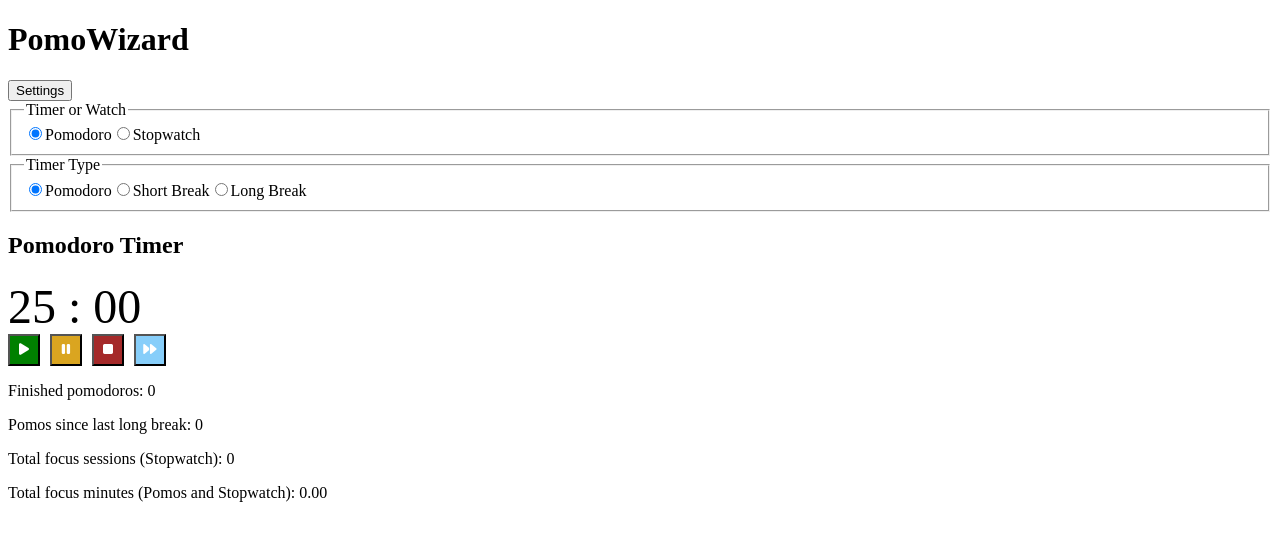
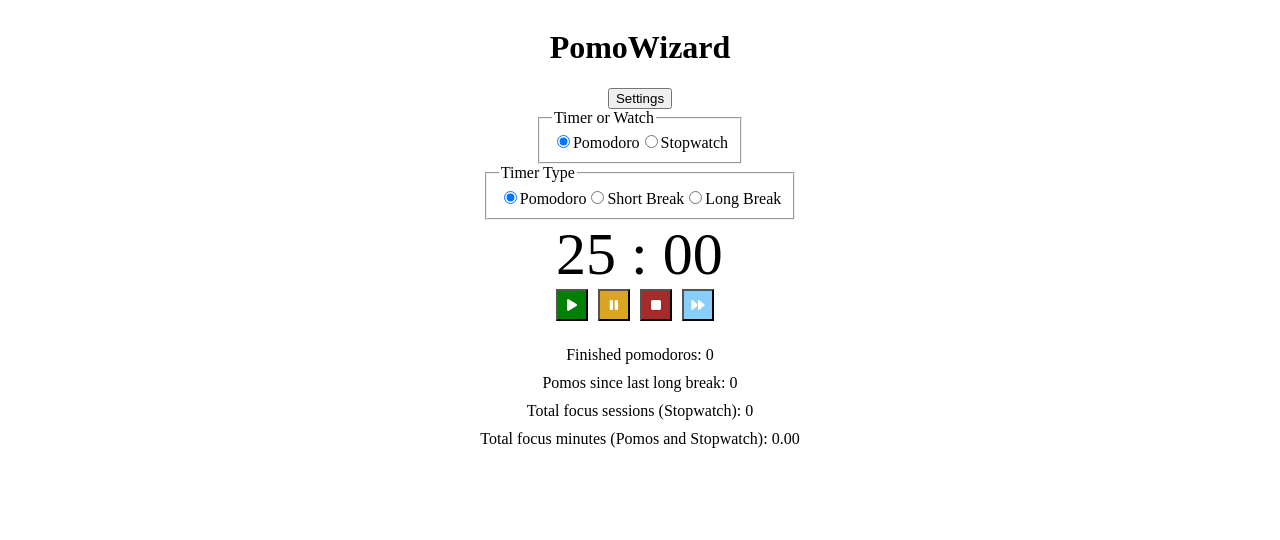
Before and after one commit to BladeBoles/PomoWizard, a Vue app: page / in a window 1280 px wide. Shown: the top 540 px of the page. Built offline with nearby package versions, Linux system fonts and the light colour scheme.

Commit message:
feat: center everything

```diff
--- a/src/components/GenericStopwatch.vue
+++ b/src/components/GenericStopwatch.vue
@@ -51,7 +51,6 @@ const displaySeconds = computed(() => {
 <template>
   <main>
     <div>
-      <h2>Stopwatch</h2>
       <span class="generic-stopwatch__display"
         >{{ displayMinutes }} : {{ displaySeconds }}</span
       >
@@ -75,7 +74,11 @@ const displaySeconds = computed(() => {
 </template>
 <style scoped>
 .generic-stopwatch__display {
-  font-size: 48px;
+  font-size: 60px;
+}
+
+.generic-stopwatch__buttons {
+  margin-bottom: 20px;
 }
 .generic-stopwatch__buttons button {
   height: 32px;
--- a/src/components/GenericTimer.vue
+++ b/src/components/GenericTimer.vue
@@ -101,7 +101,6 @@ const displaySeconds = computed(() => {
 <template>
   <main>
     <div>
-      <h2>{{ timerType }} Timer</h2>
       <span class="generic-timer__display"
         >{{ displayMinutes }} : {{ displaySeconds }}
       </span>
@@ -124,7 +123,10 @@ const displaySeconds = computed(() => {
 </template>
 <style scoped>
 .generic-timer__display {
-  font-size: 48px;
+  font-size: 60px;
+}
+.generic-timer__buttons {
+  margin-bottom: 20px;
 }
 .generic-timer__buttons button {
   height: 32px;
--- a/src/views/HomeView.vue
+++ b/src/views/HomeView.vue
@@ -106,6 +106,7 @@ const updateSettings = (newSettings: any) => {
 </script>
 
 <template>
+  <div class="home-view">
     <h1>PomoWizard</h1>
     <SettingsModal
       :timer-running="timerRunning"
@@ -185,5 +186,15 @@ const updateSettings = (newSettings: any) => {
       Total focus minutes (Pomos and Stopwatch):
       {{ totalFocusMinutes.toFixed(2) }}
     </p>
+  </div>
 </template>
-<style scoped></style>
+<style scoped>
+p {
+  margin: 5px;
+}
+.home-view {
+  display: flex;
+  flex-direction: column;
+  align-items: center;
+}
+</style>
```
Lines whose indentation alone changed are shown as unchanged.
